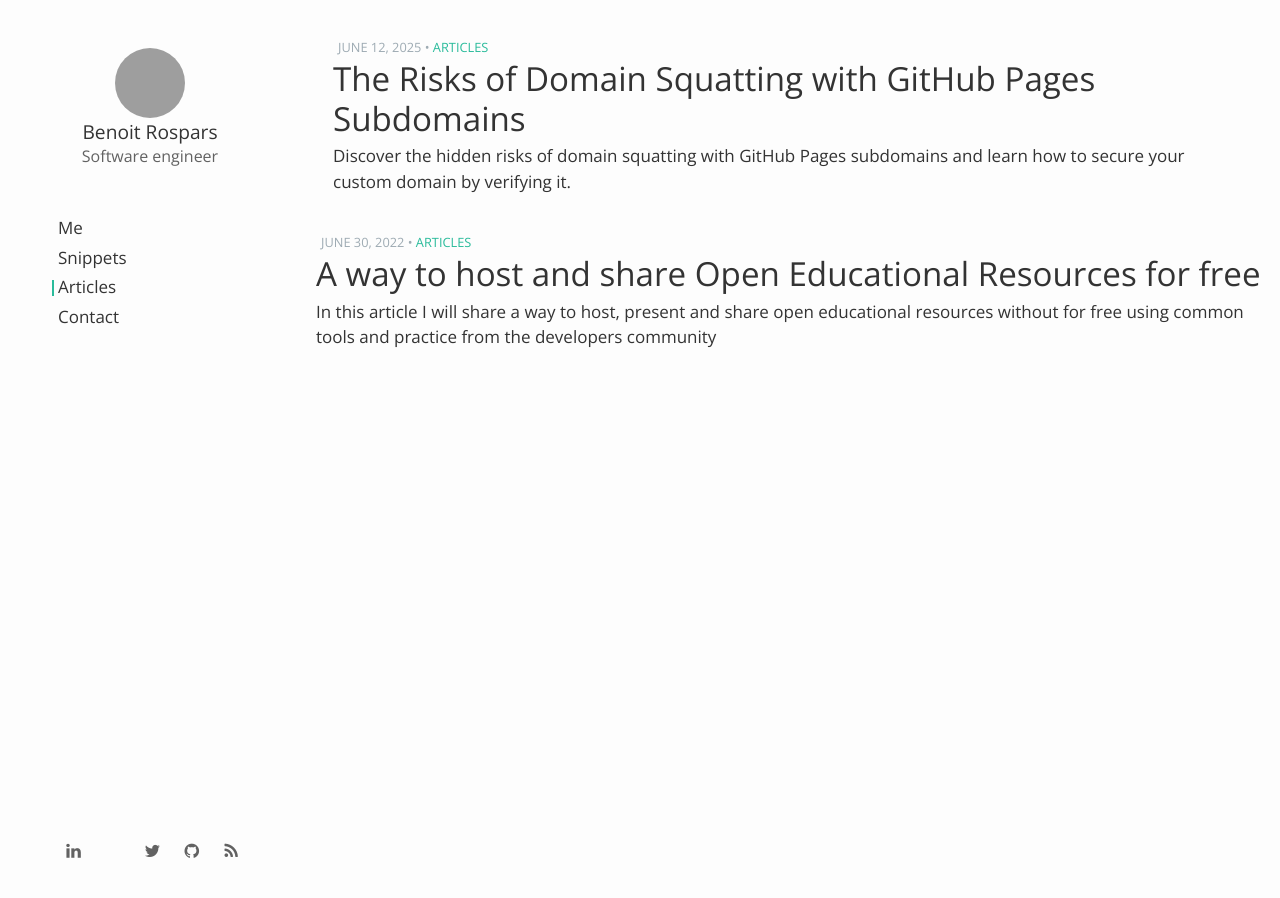
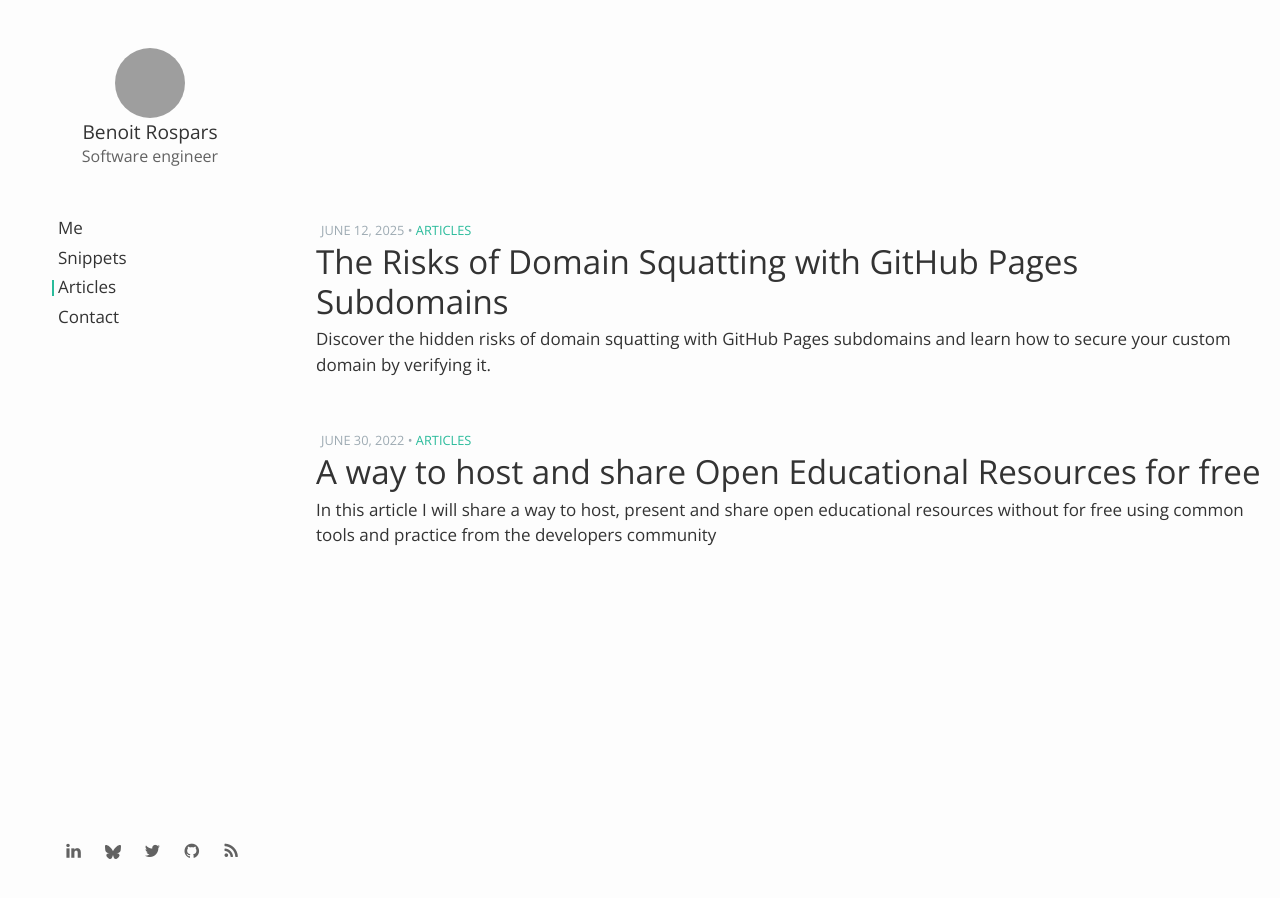
Before and after one commit to brospars/benoit.rospars.me, a Jekyll site: the page built from articles.html, in a window 1280 px wide. Built offline with Jekyll 4.4.1, drawn with Linux system fonts in a browser that asks for light colours; nearby versions of some CDN libraries; grey boxes are pictures that could not be loaded.

Commit message:
Fix layout and blusky icon

```diff
--- a/_includes/header.html
+++ b/_includes/header.html
@@ -15,7 +15,7 @@
     </ul>
     <ul class="social-menu">
         <li><a href="https://www.linkedin.com/in/rosparsbenoit"><i class="fa fa-linkedin"></i></a></li>
-        <li><a href="https://bsky.app/profile/rospars.me"><i class="fa fa-bluesky"></i></a></li>
+        <li><a href="https://bsky.app/profile/rospars.me"><svg role="img" viewBox="0 0 24 24" xmlns="http://www.w3.org/2000/svg"><title>Bluesky</title><path d="M12 10.8c-1.087-2.114-4.046-6.053-6.798-7.995C2.566.944 1.561 1.266.902 1.565.139 1.908 0 3.08 0 3.768c0 .69.378 5.65.624 6.479.815 2.736 3.713 3.66 6.383 3.364.136-.02.275-.039.415-.056-.138.022-.276.04-.415.056-3.912.58-7.387 2.005-2.83 7.078 5.013 5.19 6.87-1.113 7.823-4.308.953 3.195 2.05 9.271 7.733 4.308 4.267-4.308 1.172-6.498-2.74-7.078a8.741 8.741 0 0 1-.415-.056c.14.017.279.036.415.056 2.67.297 5.568-.628 6.383-3.364.246-.828.624-5.79.624-6.478 0-.69-.139-1.861-.902-2.206-.659-.298-1.664-.62-4.3 1.24C16.046 4.748 13.087 8.687 12 10.8Z"/></svg></a></li>
         <li><a href="https://twitter.com/Benuuts"><i class="fa fa-twitter"></i></a></li>
         <li><a href="https://github.com/brospars"><i class="fa fa-github"></i></a></li>
         <li><a href="/feed.xml"><i class="fa fa-rss"></i></a></li>
--- a/_sass/_layout.scss
+++ b/_sass/_layout.scss
@@ -101,6 +101,13 @@ $max-width : 960px;
     width: 35px;
     height: 35px;
     line-height: 35px;
+
+    svg {
+        width: 1rem;
+        height: 1rem;
+        vertical-align: middle;
+        fill: $grey-color-dark;
+    }
 }
 
 
@@ -147,6 +154,14 @@ img{
 }
 
 /* Post */
+.posts-container{
+    margin-top: 200px;
+
+    .post{
+        margin-bottom: 2rem;
+    }
+}
+
 .post{
     position: relative;
 }
@@ -212,4 +227,8 @@ img{
     .page-wrapper{
         margin-left: 0;
     }
+
+    .posts-container{
+        margin-top: 0;
+    }
 }
--- a/articles.html
+++ b/articles.html
@@ -1,9 +1,9 @@
 ---
 layout: default
 ---
-<div class="gridster-container">
+<div class="posts-container">
     {% for post in site.categories['articles'] %}
-    <div class="post col s12 m12 w6">
+    <div class="post">
         <div class="post-header">
             <span class="post-meta">{{ post.date | date: "%B %e, %Y" }} • <a href="/articles.html">Articles</a></span>
             <h3 class="post-title"><a href="{{ post.url }}">{{ post.title }}</a></h3>
--- a/snippets.html
+++ b/snippets.html
@@ -1,9 +1,9 @@
 ---
 layout: default
 ---
-<div class="gridster-container">
+<div class="posts-container">
 {% for post in site.categories['snippets'] %}
-    <div class="post col s12 m12 w6">
+    <div class="post">
         <div class="post-header">
             <span class="post-meta">{{ post.date | date: "%B %e, %Y" }} • <a href="/snippets.html">Snippets</a></span>
             <h3 class="post-title"><a href="{{ post.url }}">{{ post.title }}</a></h3>
```
Also changed, not shown: Gemfile.lock.
